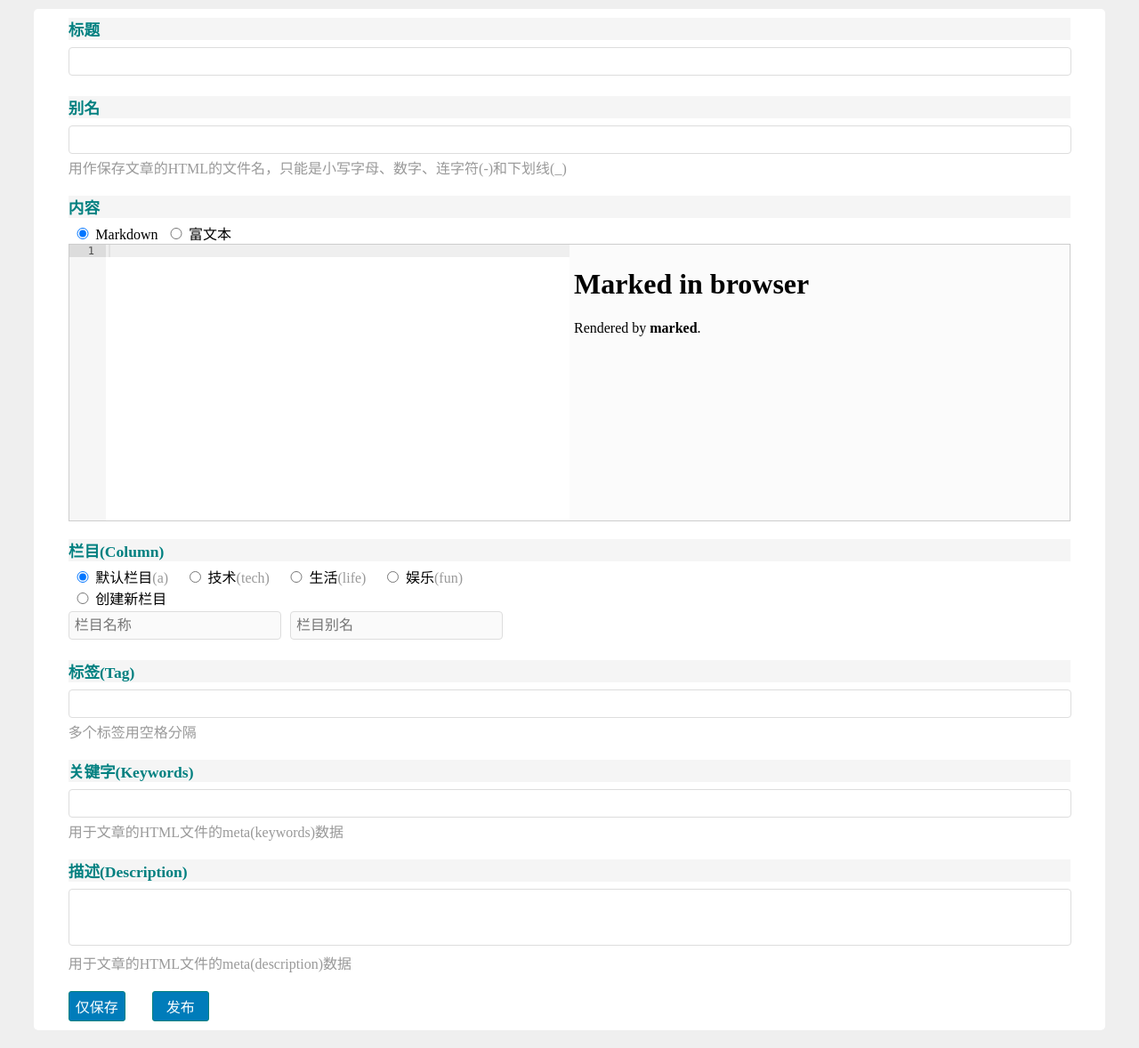
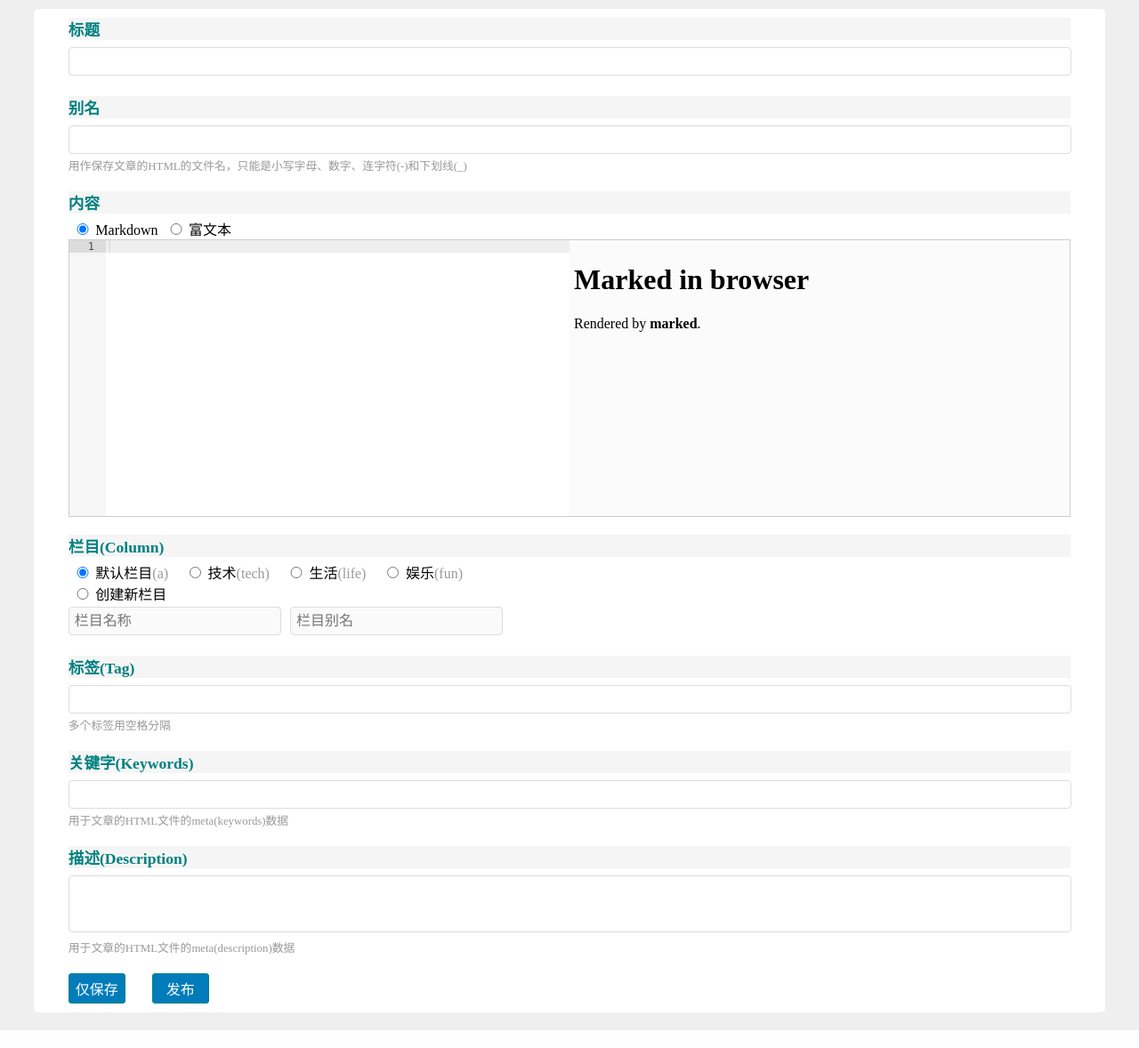
Before and after one commit to mazhongchao/beck, a PHP site: page /template/admin/article-post.html in a window 1280 px wide. Shown: the part 128-1306 px from the top of the page at 89% size. Run offline with PHP 8.4, Linux system fonts and the light colour scheme; some libraries are stand-ins or nearby versions.

Commit message:
update admin tempalte style

```diff
--- a/adm/static/style.css
+++ b/adm/static/style.css
@@ -57,6 +57,7 @@ a.article-lnk:hover{color: #007cba;}
 .txt-left{text-align: left;}
 .txt-right{text-align: right;}
 .txt-justify{text-align: justify}
+.txt-small{font-size: 0.8em}
 
 /* 85% */
 .th-checkbox{width: 3%;}
--- a/adm/template/admin/article-post.html
+++ b/adm/template/admin/article-post.html
@@ -39,7 +39,7 @@
             <div class="input-row">
                 <label class="input-item-name" for="article_title">别名</label>
                 <input type="text" id="article_alias" class="input-text" />
-                <div class="txt-gray">用作保存文章的HTML的文件名，只能是小写字母、数字、连字符(-)和下划线(_)</div>
+                <div class="txt-gray txt-small">用作保存文章的HTML的文件名，只能是小写字母、数字、连字符(-)和下划线(_)</div>
             </div>
             <div class="input-row">
                 <label for="article_content" class="input-item-name">内容</label>
@@ -116,17 +116,17 @@
             <div class="input-row">
                 <label class="input-item-name" for="article_title">标签(Tag)</label>
                 <input type="text" id="article_tag" class="input-text" />
-                <div class="txt-gray">多个标签用空格分隔</div>
+                <div class="txt-gray txt-small">多个标签用空格分隔</div>
             </div>
             <div class="input-row">
                 <label class="input-item-name" for="article_key">关键字(Keywords)</label>
                 <input type="text" id="article_key" class="input-text" />
-                <div class="txt-gray">用于文章的HTML文件的meta(keywords)数据</div>
+                <div class="txt-gray txt-small">用于文章的HTML文件的meta(keywords)数据</div>
             </div>
             <div class="input-row">
                 <label class="input-item-name" for="article_desc">描述(Description)</label>
                 <textarea id="article_desc" class="textarea-height-fixed"></textarea>
-                <div class="txt-gray">用于文章的HTML文件的meta(description)数据</div>
+                <div class="txt-gray txt-small">用于文章的HTML文件的meta(description)数据</div>
             </div>
             <button type="button" class="btn-default">仅保存</button><button type="button" class="btn-default">发布</button>
         </form>
--- a/adm/template/admin/category-post.html
+++ b/adm/template/admin/category-post.html
@@ -34,7 +34,7 @@
             <div class="input-row">
                 <label class="input-item-name" for="category_alias">别名</label>
                 <input type="text" id="category_alias" class="input-text" />
-                <div class="txt-gray">用作保存文章HTML文件的目录名，只能是小写字母、数字、连字符(-)和下划线(_)</div>
+                <div class="txt-gray txt-small">用作保存文章HTML文件的目录名，只能是小写字母、数字、连字符(-)和下划线(_)</div>
             </div>
             <!--<div class="input-row">
                 <label class="">上级分类</label>
--- a/adm/template/admin/page-post.html
+++ b/adm/template/admin/page-post.html
@@ -35,7 +35,7 @@
             <div class="input-row">
                 <label class="input-item-name" for="article_title">别名</label>
                 <input type="text" id="article_alias" class="input-text" />
-                <div class="txt-gray">用作保存文章的HTML的文件名，只能是小写字母、数字、连字符(-)和下划线(_)</div>
+                <div class="txt-gray txt-small">用作保存文章的HTML的文件名，只能是小写字母、数字、连字符(-)和下划线(_)</div>
             </div>
             <div class="input-row">
                 <label class="input-item-name" for="article_content">内容</label>
@@ -46,12 +46,12 @@
             <div class="input-row">
                 <label class="input-item-name" for="article_key">关键字(Keywords)</label>
                 <input type="text" id="article_key" class="input-text" />
-                <div class="txt-gray">用于页面的HTML文件的meta(keywords)数据</div>
+                <div class="txt-gray txt-small">用于页面的HTML文件的meta(keywords)数据</div>
             </div>
             <div class="input-row">
                 <label class="input-item-name" for="article_desc">描述(Description)</label>
                 <textarea id="article_desc" class="textarea-height-fixed"></textarea>
-                <div class="txt-gray">用于页面的HTML文件的meta(description)数据</div>
+                <div class="txt-gray txt-small">用于页面的HTML文件的meta(description)数据</div>
             </div>
             <button type="button" class="btn-default">仅保存</button><button type="button" class="btn-default">发布</button>
         </form>
```
